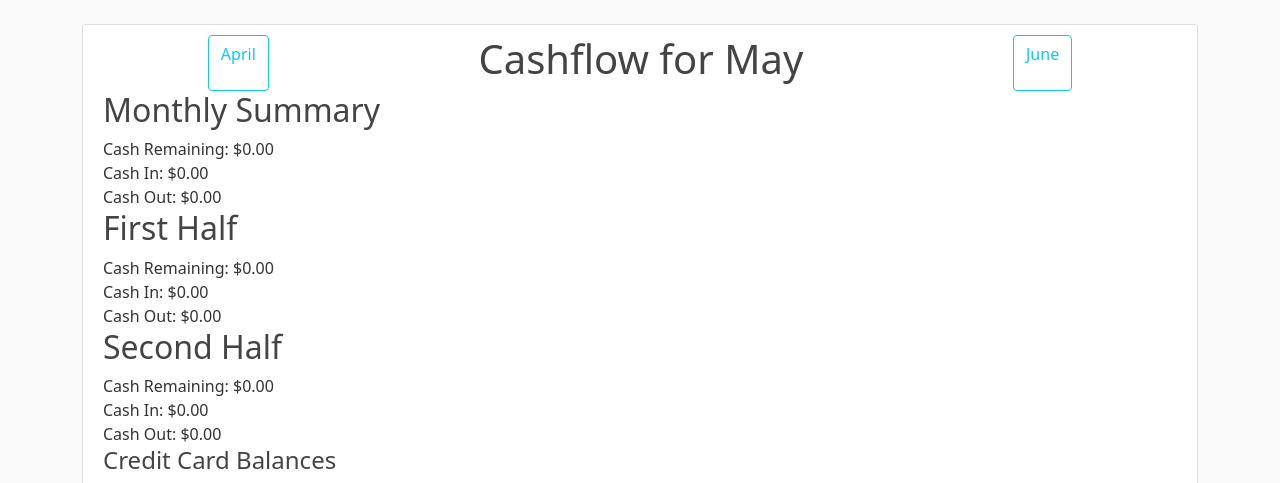
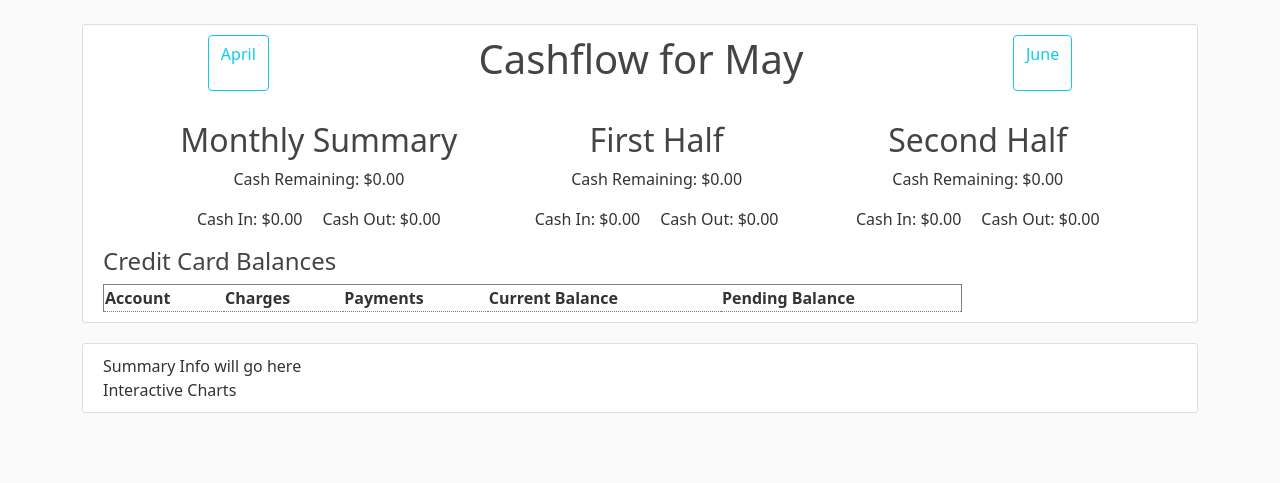
Before and after one commit to JSellers0/rw_budget, a Flask app: page /2023/5 in a window 1280 px wide. Shown: the part 56-539 px from the top of the page. Run offline with Flask 3, Linux system fonts and the light colour scheme; lists and menus that the app fills with data are empty; parts of the project's set-up code (start-up, migrations or seed data) failed here and were passed over.

Commit message:
cashflow layout changes

```diff
--- a/static/css/main.css
+++ b/static/css/main.css
@@ -160,3 +160,18 @@ tr {
     display: flex;
     justify-content: space-around;
 }
+
+.flex-center{
+    display: flex;
+    justify-content: center;
+}
+
+.gap20{
+    gap: 20px;
+}
+
+#cashflow-summary{
+    display:flex;
+    justify-content: space-evenly;
+    margin-top: 30px;
+}
--- a/templates/home.html
+++ b/templates/home.html
@@ -12,24 +12,49 @@
         <a class="btn btn-outline-info" href={{ url_for("summary", year=next_month['year'], month=next_month['month']) }}>
             {{ next_month['disp'] }}</a>
     </div>
-    <div>
-        <h2>Monthly Summary</h2>
-        Cash Remaining: {{ cashflow["sum"]["remain"] }}<br />
-        Cash In: {{ cashflow["sum"]["income"] }} <br />
-        Cash Out: {{ cashflow["sum"]["expens"] }}
-    </div>
-    <div>
-        <h2>First Half</h2>
-        Cash Remaining: {{ cashflow["top"]["remain"] }}<br />
-        Cash In: {{ cashflow["top"]["income"] }} <br />
-        Cash Out: {{ cashflow["top"]["expens"] }}
-    </div>
-    <div>
-        <h2>Second Half</h2>
-        Cash Remaining: {{ cashflow["bot"]["remain"] }}
-        <br>
-        Cash In: {{ cashflow["bot"]["income"] }} <br />
-        Cash Out: {{ cashflow["bot"]["expens"] }}
+    <div id="cashflow-summary">
+        <div id="month-summary">
+            <div id="month-header" class="flex-center">
+                <h2>Monthly Summary</h2>
+            </div>
+            <div id="month-values">
+                <div id="month-remain" class="flex-center">
+                    <p>Cash Remaining: {{ cashflow["sum"]["remain"] }}</p>
+                </div>
+                <div id="month-in-out" class="flex-center gap20">
+                    <p>Cash In: {{ cashflow["sum"]["income"] }}</p>
+                    <p>Cash Out: {{ cashflow["sum"]["expens"] }}</p>
+                </div>
+            </div>
+        </div>
+        <div id="paycheck-1">
+            <div id="paycheck-1-header" class="flex-center">
+                <h2>First Half</h2>
+            </div>
+            <div id="paycheck-1-values">
+                <div id="paycheck-1-remain" class="flex-center">
+                    <p>Cash Remaining: {{ cashflow["top"]["remain"] }}</p>
+                </div>
+                <div id="paycheck-1-in-out" class="flex-center gap20">
+                    <p>Cash In: {{ cashflow["top"]["income"] }}</p>
+                    <p>Cash Out: {{ cashflow["top"]["expens"] }}</p>
+                </div>
+            </div>
+        </div>
+        <div id="paycheck-2">
+            <div id="paycheck-2-header" class="flex-center">
+                <h2>Second Half</h2>
+            </div>
+            <div id="paycheck-2-values">
+                <div id="paycheck-2-remain" class="flex-center">
+                    <p>Cash Remaining: {{ cashflow["bot"]["remain"] }}</p>
+                </div>
+                <div id="paycheck-2-in-out" class="flex-center gap20">
+                    <p>Cash In: {{ cashflow["bot"]["income"] }}</p>
+                    <p>Cash Out: {{ cashflow["bot"]["expens"] }}</p>
+                </div>
+            </div>
+        </div>
     </div>
     <div>
         <h4>Credit Card Balances</h4>
```
